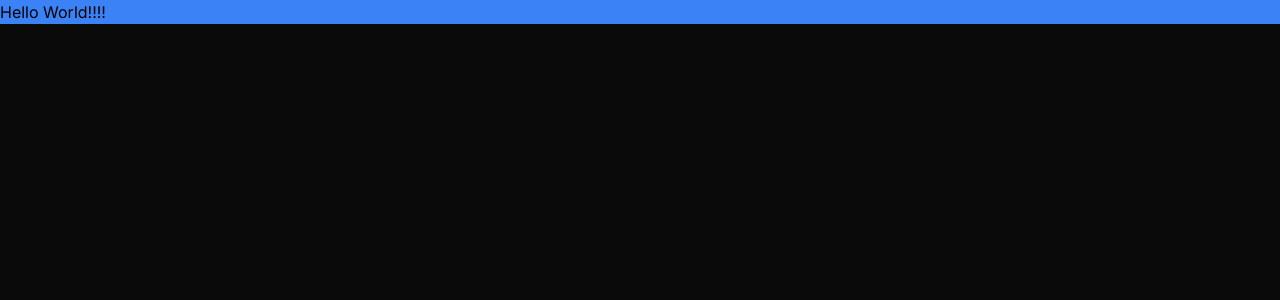
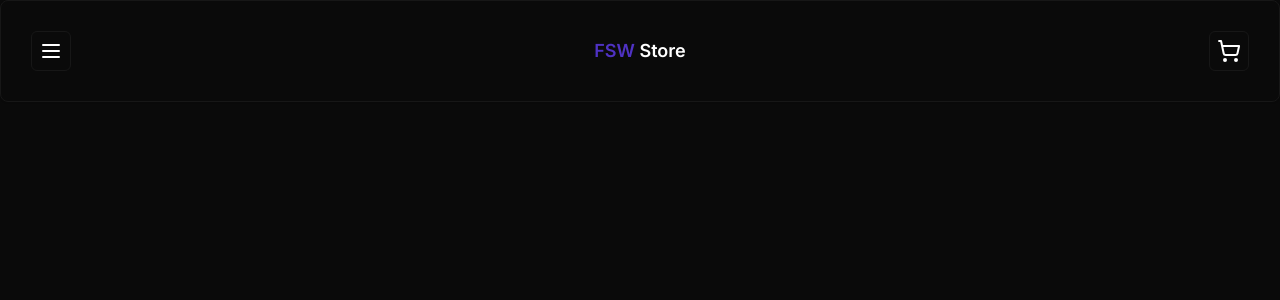
Before and after one commit to LeoRepos/ecommerce, a Next.js app: page / in a window 1280 px wide. Shown: the top 300 px of the page. Built offline with nearby package versions, Linux system fonts and the light colour scheme.

Commit message:
feat: add button and card and header components

```diff
--- a/package.json
+++ b/package.json
@@ -10,6 +10,7 @@
   },
   "dependencies": {
     "@prisma/client": "^5.4.2",
+    "@radix-ui/react-slot": "^1.0.2",
     "class-variance-authority": "^0.7.0",
     "clsx": "^2.0.0",
     "lucide-react": "^0.288.0",
--- a/src/app/layout.tsx
+++ b/src/app/layout.tsx
@@ -1,6 +1,7 @@
 import type { Metadata } from 'next'
 import { Inter } from 'next/font/google'
 import './globals.css'
+import Header from '@/components/ui/header'
 
 const inter = Inter({ subsets: ['latin'] })
 
@@ -16,7 +17,10 @@
 }) {
   return (
     <html lang="en">
-      <body className={inter.className}>{children}</body>
+      <body className={inter.className}>
+        <Header />
+        {children}
+      </body>
     </html>
   )
 }
--- a/src/app/page.tsx
+++ b/src/app/page.tsx
@@ -3,7 +3,6 @@
 export default function Home() {
   return (
     <div className="bg-blue-500 text-black">
-      <span>Hello World!!!!</span>
     </div>
   )
 }
--- /dev/null
+++ b/src/components/ui/button.tsx
@@ -0,0 +1,56 @@
+import * as React from "react"
+import { Slot } from "@radix-ui/react-slot"
+import { cva, type VariantProps } from "class-variance-authority"
+
+import { cn } from "@/lib/utils"
+
+const buttonVariants = cva(
+  "inline-flex items-center justify-center rounded-md text-sm font-medium ring-offset-background transition-colors focus-visible:outline-none focus-visible:ring-2 focus-visible:ring-ring focus-visible:ring-offset-2 disabled:pointer-events-none disabled:opacity-50",
+  {
+    variants: {
+      variant: {
+        default: "bg-primary text-primary-foreground hover:bg-primary/90",
+        destructive:
+          "bg-destructive text-destructive-foreground hover:bg-destructive/90",
+        outline:
+          "border border-input bg-background hover:bg-accent hover:text-accent-foreground",
+        secondary:
+          "bg-secondary text-secondary-foreground hover:bg-secondary/80",
+        ghost: "hover:bg-accent hover:text-accent-foreground",
+        link: "text-primary underline-offset-4 hover:underline",
+      },
+      size: {
+        default: "h-10 px-4 py-2",
+        sm: "h-9 rounded-md px-3",
+        lg: "h-11 rounded-md px-8",
+        icon: "h-10 w-10",
+      },
+    },
+    defaultVariants: {
+      variant: "default",
+      size: "default",
+    },
+  }
+)
+
+export interface ButtonProps
+  extends React.ButtonHTMLAttributes<HTMLButtonElement>,
+    VariantProps<typeof buttonVariants> {
+  asChild?: boolean
+}
+
+const Button = React.forwardRef<HTMLButtonElement, ButtonProps>(
+  ({ className, variant, size, asChild = false, ...props }, ref) => {
+    const Comp = asChild ? Slot : "button"
+    return (
+      <Comp
+        className={cn(buttonVariants({ variant, size, className }))}
+        ref={ref}
+        {...props}
+      />
+    )
+  }
+)
+Button.displayName = "Button"
+
+export { Button, buttonVariants }
--- /dev/null
+++ b/src/components/ui/card.tsx
@@ -0,0 +1,79 @@
+import * as React from "react"
+
+import { cn } from "@/lib/utils"
+
+const Card = React.forwardRef<
+  HTMLDivElement,
+  React.HTMLAttributes<HTMLDivElement>
+>(({ className, ...props }, ref) => (
+  <div
+    ref={ref}
+    className={cn(
+      "rounded-lg border bg-card text-card-foreground shadow-sm",
+      className
+    )}
+    {...props}
+  />
+))
+Card.displayName = "Card"
+
+const CardHeader = React.forwardRef<
+  HTMLDivElement,
+  React.HTMLAttributes<HTMLDivElement>
+>(({ className, ...props }, ref) => (
+  <div
+    ref={ref}
+    className={cn("flex flex-col space-y-1.5 p-6", className)}
+    {...props}
+  />
+))
+CardHeader.displayName = "CardHeader"
+
+const CardTitle = React.forwardRef<
+  HTMLParagraphElement,
+  React.HTMLAttributes<HTMLHeadingElement>
+>(({ className, ...props }, ref) => (
+  <h3
+    ref={ref}
+    className={cn(
+      "text-2xl font-semibold leading-none tracking-tight",
+      className
+    )}
+    {...props}
+  />
+))
+CardTitle.displayName = "CardTitle"
+
+const CardDescription = React.forwardRef<
+  HTMLParagraphElement,
+  React.HTMLAttributes<HTMLParagraphElement>
+>(({ className, ...props }, ref) => (
+  <p
+    ref={ref}
+    className={cn("text-sm text-muted-foreground", className)}
+    {...props}
+  />
+))
+CardDescription.displayName = "CardDescription"
+
+const CardContent = React.forwardRef<
+  HTMLDivElement,
+  React.HTMLAttributes<HTMLDivElement>
+>(({ className, ...props }, ref) => (
+  <div ref={ref} className={cn("p-6 pt-0", className)} {...props} />
+))
+CardContent.displayName = "CardContent"
+
+const CardFooter = React.forwardRef<
+  HTMLDivElement,
+  React.HTMLAttributes<HTMLDivElement>
+>(({ className, ...props }, ref) => (
+  <div
+    ref={ref}
+    className={cn("flex items-center p-6 pt-0", className)}
+    {...props}
+  />
+))
+CardFooter.displayName = "CardFooter"
+
+export { Card, CardHeader, CardFooter, CardTitle, CardDescription, CardContent }
--- /dev/null
+++ b/src/components/ui/header.tsx
@@ -0,0 +1,21 @@
+import { MenuIcon, ShoppingCartIcon } from "lucide-react";
+import { Button } from "./button";
+import { Card, CardContent } from "./card";
+
+const Header = () => {
+  return (
+    <Card className="flex justify-between p-[1.875rem] items-center">
+        <Button size="icon" variant="outline">
+          <MenuIcon />
+        </Button>
+
+        <h1 className="font-semibold text-lg"><span className="text-primary">FSW</span> Store</h1>
+
+        <Button size="icon" variant="outline">
+          <ShoppingCartIcon />
+        </Button>
+    </Card>
+  );
+};
+
+export default Header;
```
Also changed, not shown: 1 other file (tests, documents, lock files or other folders).
